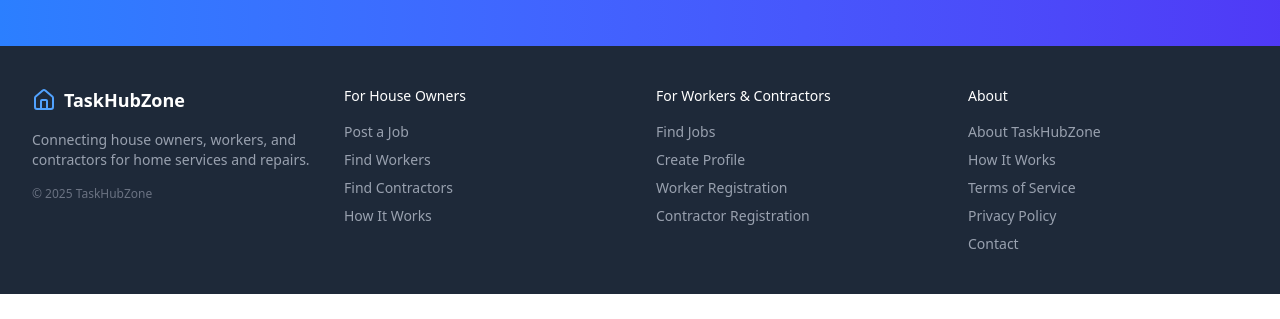
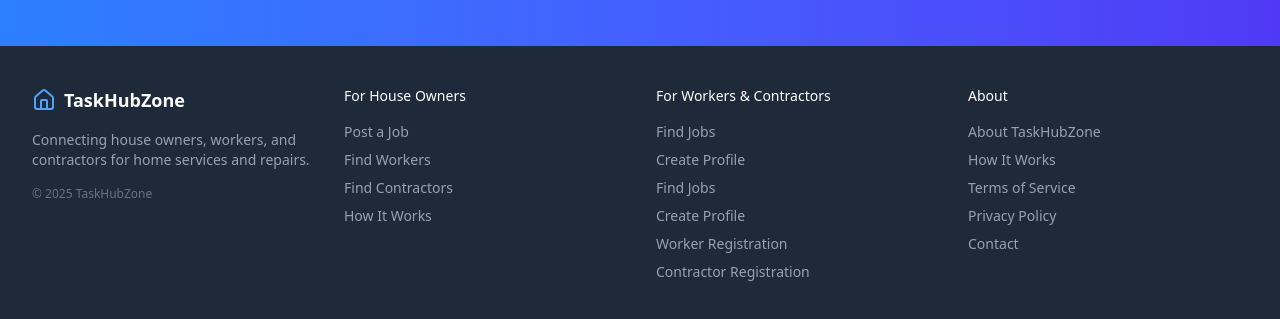
Before and after one commit to Sridharsing7570/taskhubzone-frontend, a React (Vite) app: page / in a window 1280 px wide. Shown: the part 3818-4137 px from the top of the page. Before the commit the page ends 4112 px from the top, so only its background shows below. Built offline with nearby package versions, Linux system fonts and the light colour scheme.

Commit message:
update:make reusable component in footer

```diff
--- /dev/null
+++ b/src/components/landingpage/footer/Footer.jsx
@@ -0,0 +1,97 @@
+import { Home } from "lucide-react";
+import React from "react";
+
+const listOwner = [
+  { name: " Post a Job", path: "#" },
+  { name: " Find Workers", path: "#" },
+  { name: "  Find Contractors", path: "#" },
+  { name: "  How It Works", path: "#" },
+];
+
+const listContractor = [
+  { name: " Find Jobs", path: "#" },
+  { name: "Create Profile", path: "#" },
+  { name: " Find Jobs", path: "#" },
+  { name: " Create Profile", path: "#" },
+  { name: " Worker Registration", path: "#" },
+  { name: " Contractor Registration", path: "#" },
+];
+
+const aboutList = [
+  { name: "About TaskHubZone", path: "#" },
+  { name: " How It Works", path: "#" },
+  { name: " Terms of Service", path: "#" },
+  { name: "Privacy Policy", path: "#" },
+  { name: " Contact", path: "#" },
+];
+
+const Footer = () => {
+  return (
+    <footer className="bg-gray-800 text-gray-400 py-10">
+      <div className="max-w-7xl mx-auto px-4 sm:px-6 lg:px-8">
+        <div className="grid md:grid-cols-4 gap-8">
+          <div>
+            <div className="flex items-center mb-4">
+              <Home className="h-6 w-6 text-blue-400" />
+              <span className="ml-2 text-lg font-bold text-white">
+                TaskHubZone
+              </span>
+            </div>
+            <p className="text-sm text-gray-400 mb-4">
+              Connecting house owners, workers, and contractors for home
+              services and repairs.
+            </p>
+            <p className="text-xs text-gray-500">
+              © {new Date().getFullYear()} TaskHubZone
+            </p>
+          </div>
+
+          <div>
+            <h3 className="text-white font-medium mb-4 text-sm">
+              For House Owners
+            </h3>
+            <ul className="space-y-2 text-sm">
+              {listOwner.map((item, index) => (
+                <li key={index}>
+                  <a href={item.path} className="hover:text-blue-400">
+                    {item.name}
+                  </a>
+                </li>
+              ))}
+            </ul>
+          </div>
+
+          <div>
+            <h3 className="text-white font-medium mb-4 text-sm">
+              For Workers & Contractors
+            </h3>
+            <ul className="space-y-2 text-sm">
+              {listContractor.map((item, index) => (
+                <li key={index}>
+                  <a href={item.path} className="hover:text-blue-400">
+                    {item.name}
+                  </a>
+                </li>
+              ))}
+            </ul>
+          </div>
+
+          <div>
+            <h3 className="text-white font-medium mb-4 text-sm">About</h3>
+            <ul className="space-y-2 text-sm">
+              {aboutList.map((item, index) => (
+                <li key={index}>
+                  <a href={item.path} className="hover:text-blue-400">
+                    {item.name}
+                  </a>
+                </li>
+              ))}
+            </ul>
+          </div>
+        </div>
+      </div>
+    </footer>
+  );
+};
+
+export default Footer;
--- a/src/page/LandingPage.jsx
+++ b/src/page/LandingPage.jsx
@@ -20,6 +20,7 @@ import {
   PenTool,
 } from "lucide-react";
 import Navigation from "../components/landingpage/navigation/Navigation";
+import Footer from "../components/landingpage/footer/Footer";
 
 const LandingPage = () => {
   const [isMenuOpen, setIsMenuOpen] = useState(false);
@@ -585,116 +586,7 @@ const LandingPage = () => {
           </div>
         </div>
       </div>
-
-      {/* Footer */}
-      <footer className="bg-gray-800 text-gray-400 py-10">
-        <div className="max-w-7xl mx-auto px-4 sm:px-6 lg:px-8">
-          <div className="grid md:grid-cols-4 gap-8">
-            <div>
-              <div className="flex items-center mb-4">
-                <Home className="h-6 w-6 text-blue-400" />
-                <span className="ml-2 text-lg font-bold text-white">
-                  TaskHubZone
-                </span>
-              </div>
-              <p className="text-sm text-gray-400 mb-4">
-                Connecting house owners, workers, and contractors for home
-                services and repairs.
-              </p>
-              <p className="text-xs text-gray-500">
-                © {new Date().getFullYear()} TaskHubZone
-              </p>
-            </div>
-
-            <div>
-              <h3 className="text-white font-medium mb-4 text-sm">
-                For House Owners
-              </h3>
-              <ul className="space-y-2 text-sm">
-                <li>
-                  <a href="#" className="hover:text-blue-400">
-                    Post a Job
-                  </a>
-                </li>
-                <li>
-                  <a href="#" className="hover:text-blue-400">
-                    Find Workers
-                  </a>
-                </li>
-                <li>
-                  <a href="#" className="hover:text-blue-400">
-                    Find Contractors
-                  </a>
-                </li>
-                <li>
-                  <a href="#" className="hover:text-blue-400">
-                    How It Works
-                  </a>
-                </li>
-              </ul>
-            </div>
-
-            <div>
-              <h3 className="text-white font-medium mb-4 text-sm">
-                For Workers & Contractors
-              </h3>
-              <ul className="space-y-2 text-sm">
-                <li>
-                  <a href="#" className="hover:text-blue-400">
-                    Find Jobs
-                  </a>
-                </li>
-                <li>
-                  <a href="#" className="hover:text-blue-400">
-                    Create Profile
-                  </a>
-                </li>
-                <li>
-                  <a href="#" className="hover:text-blue-400">
-                    Worker Registration
-                  </a>
-                </li>
-                <li>
-                  <a href="#" className="hover:text-blue-400">
-                    Contractor Registration
-                  </a>
-                </li>
-              </ul>
-            </div>
-
-            <div>
-              <h3 className="text-white font-medium mb-4 text-sm">About</h3>
-              <ul className="space-y-2 text-sm">
-                <li>
-                  <a href="#" className="hover:text-blue-400">
-                    About TaskHubZone
-                  </a>
-                </li>
-                <li>
-                  <a href="#" className="hover:text-blue-400">
-                    How It Works
-                  </a>
-                </li>
-                <li>
-                  <a href="#" className="hover:text-blue-400">
-                    Terms of Service
-                  </a>
-                </li>
-                <li>
-                  <a href="#" className="hover:text-blue-400">
-                    Privacy Policy
-                  </a>
-                </li>
-                <li>
-                  <a href="#" className="hover:text-blue-400">
-                    Contact
-                  </a>
-                </li>
-              </ul>
-            </div>
-          </div>
-        </div>
-      </footer>
+      <Footer />
     </div>
   );
 };
```
